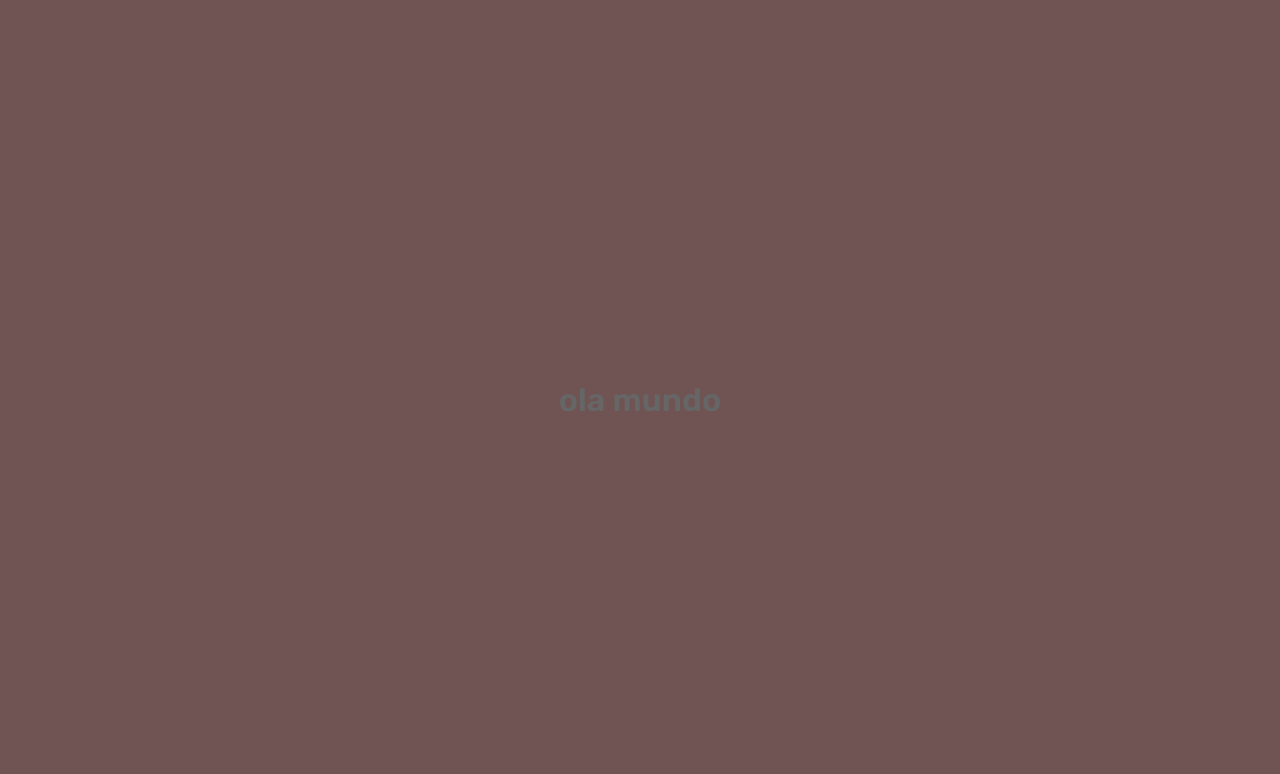
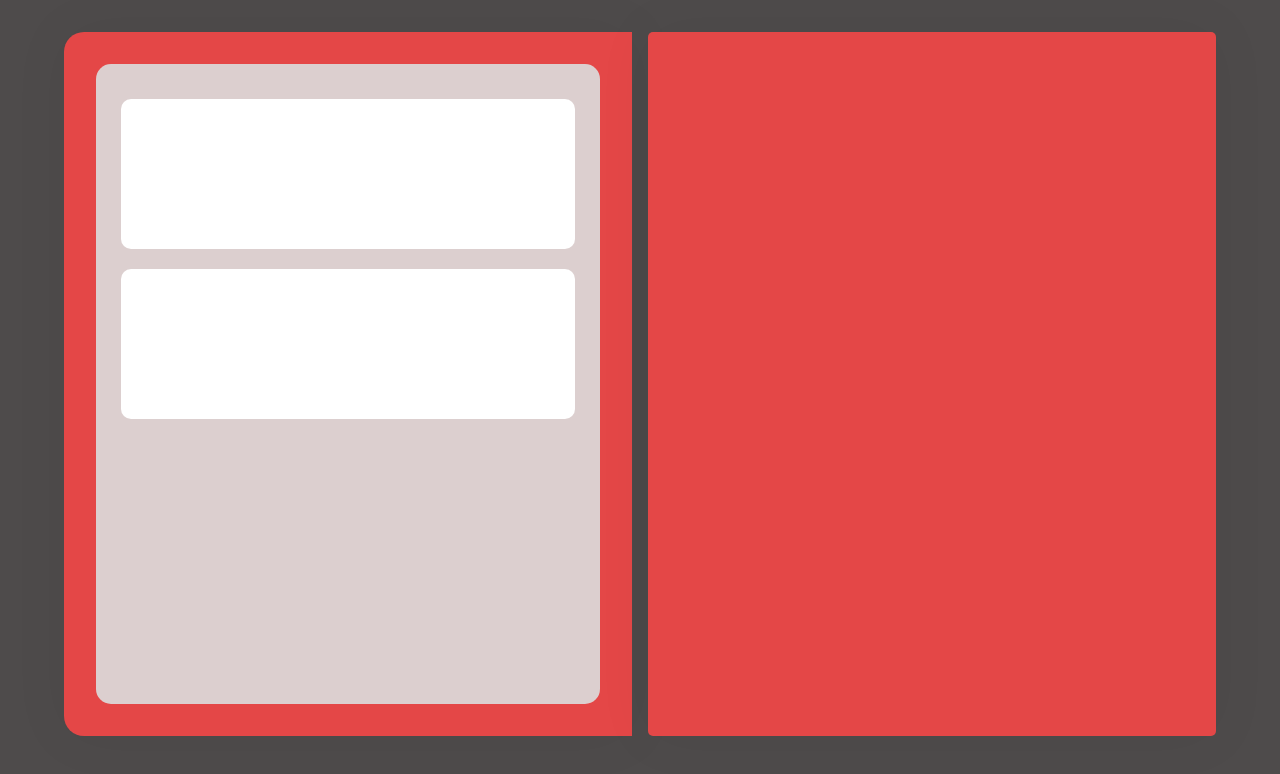
Before and after one commit to lpaulovt/Pokedex, a Next.js app: page / in a window 1280 px wide. Shown: the top 774 px of the page. Built offline with nearby package versions, Linux system fonts and the light colour scheme.

Commit message:
estrutura inicial

```diff
--- /dev/null
+++ b/src/components/PokeItem.tsx
@@ -0,0 +1,7 @@
+import styles from '../styles/components/PokeItem.module.css';
+
+export function PokeItem(){
+  return(
+    <div className={styles.pokeContainer}></div>
+  );
+}
--- /dev/null
+++ b/src/components/PokeList.tsx
@@ -0,0 +1,14 @@
+import { PokeItem } from './PokeItem';
+
+import styles from '../styles/components/PokeList.module.css'
+
+export function PokeList(){
+  return(
+    <div className={styles.contentList}>
+      <div className={styles.screen}>
+        <PokeItem/>
+        <PokeItem/>
+      </div>
+    </div>
+  );
+}
--- a/src/pages/index.tsx
+++ b/src/pages/index.tsx
@@ -1,6 +1,7 @@
 import Head from 'next/head'
-import Image from 'next/image'
 import styles from '../styles/Home.module.css'
+
+import { PokeList } from '../components/PokeList'
 
 export default function Home() {
   return (
@@ -10,7 +11,11 @@ export default function Home() {
         <meta name="description" content="Generated by create next app" />
         <link rel="icon" href="/favicon.ico" />
       </Head>
-      <h1>ola mundo</h1>
+
+      <section>
+        <PokeList/>
+        <div className={styles.contentList}></div>
+      </section>
     </div>
   )
 }
--- a/src/styles/Home.module.css
+++ b/src/styles/Home.module.css
@@ -1,121 +1,36 @@
 .container {
-  min-height: 100vh;
-  padding: 0 0.5rem;
+  max-height: 100%;
+  max-width: 100vw;
+  margin: 0 auto;
+  padding: 2rem 4rem;
+
   display: flex;
   flex-direction: column;
-  justify-content: center;
-  align-items: center;
-  height: 100vh;
 }
 
-.main {
-  padding: 5rem 0;
+.container section{
   flex: 1;
+
+  display: grid;
+  grid-template-columns: 1fr 1fr;
+  gap: 1rem;
+  align-content: center;
+
+}
+
+.contentList{
+  height: 82vh;
+
+  background: var(--red);
+
+  border-radius: 5px;
+  box-shadow: 0 0 60px rgba(0, 0, 0, 0.05);
+  padding: 1.5rem 2rem;
+
   display: flex;
   flex-direction: column;
+  align-items: center;
   justify-content: center;
-  align-items: center;
-}
 
-.footer {
-  width: 100%;
-  height: 100px;
-  border-top: 1px solid #eaeaea;
-  display: flex;
-  justify-content: center;
-  align-items: center;
-}
-
-.footer a {
-  display: flex;
-  justify-content: center;
-  align-items: center;
-  flex-grow: 1;
-}
-
-.title a {
-  color: #0070f3;
-  text-decoration: none;
-}
-
-.title a:hover,
-.title a:focus,
-.title a:active {
-  text-decoration: underline;
-}
-
-.title {
-  margin: 0;
-  line-height: 1.15;
-  font-size: 4rem;
-}
-
-.title,
-.description {
   text-align: center;
 }
-
-.description {
-  line-height: 1.5;
-  font-size: 1.5rem;
-}
-
-.code {
-  background: #fafafa;
-  border-radius: 5px;
-  padding: 0.75rem;
-  font-size: 1.1rem;
-  font-family: Menlo, Monaco, Lucida Console, Liberation Mono, DejaVu Sans Mono,
-    Bitstream Vera Sans Mono, Courier New, monospace;
-}
-
-.grid {
-  display: flex;
-  align-items: center;
-  justify-content: center;
-  flex-wrap: wrap;
-  max-width: 800px;
-  margin-top: 3rem;
-}
-
-.card {
-  margin: 1rem;
-  padding: 1.5rem;
-  text-align: left;
-  color: inherit;
-  text-decoration: none;
-  border: 1px solid #eaeaea;
-  border-radius: 10px;
-  transition: color 0.15s ease, border-color 0.15s ease;
-  width: 45%;
-}
-
-.card:hover,
-.card:focus,
-.card:active {
-  color: #0070f3;
-  border-color: #0070f3;
-}
-
-.card h2 {
-  margin: 0 0 1rem 0;
-  font-size: 1.5rem;
-}
-
-.card p {
-  margin: 0;
-  font-size: 1.25rem;
-  line-height: 1.5;
-}
-
-.logo {
-  height: 1em;
-  margin-left: 0.5rem;
-}
-
-@media (max-width: 600px) {
-  .grid {
-    width: 100%;
-    flex-direction: column;
-  }
-}
--- /dev/null
+++ b/src/styles/components/PokeItem.module.css
@@ -0,0 +1,9 @@
+.pokeContainer{
+  width: 90%;
+  min-height: 150px;
+
+  background: var(--white);
+  border-radius: 10px;
+
+  margin: 10px 0;
+}
--- /dev/null
+++ b/src/styles/components/PokeList.module.css
@@ -0,0 +1,30 @@
+.contentList{
+  height: 82vh;
+
+  background: var(--red);
+
+  border-radius: 20px 0 0 20px;
+  box-shadow: 0 0 60px rgba(0, 0, 0, 0.05);
+  padding: 1.5rem 2rem;
+
+  display: flex;
+  flex-direction: column;
+  align-items: center;
+  justify-content: center;
+
+  text-align: center;
+}
+
+.screen{
+  display: flex;
+  flex-direction: column;
+  height: 90%;
+  width: 100%;
+  align-items: center;
+
+  padding: 25px 0;
+
+  background: var(--gray);
+
+  border-radius: 15px;
+}
--- a/src/styles/globals.css
+++ b/src/styles/globals.css
@@ -7,7 +7,7 @@ body {
 
 :root {
   --white:#fff;
-  --background: #705353;
+  --background: #4E4B4B;
   --gray: #DCCFCF;
   --text: #666666;
   --title: #2E384D;
```
